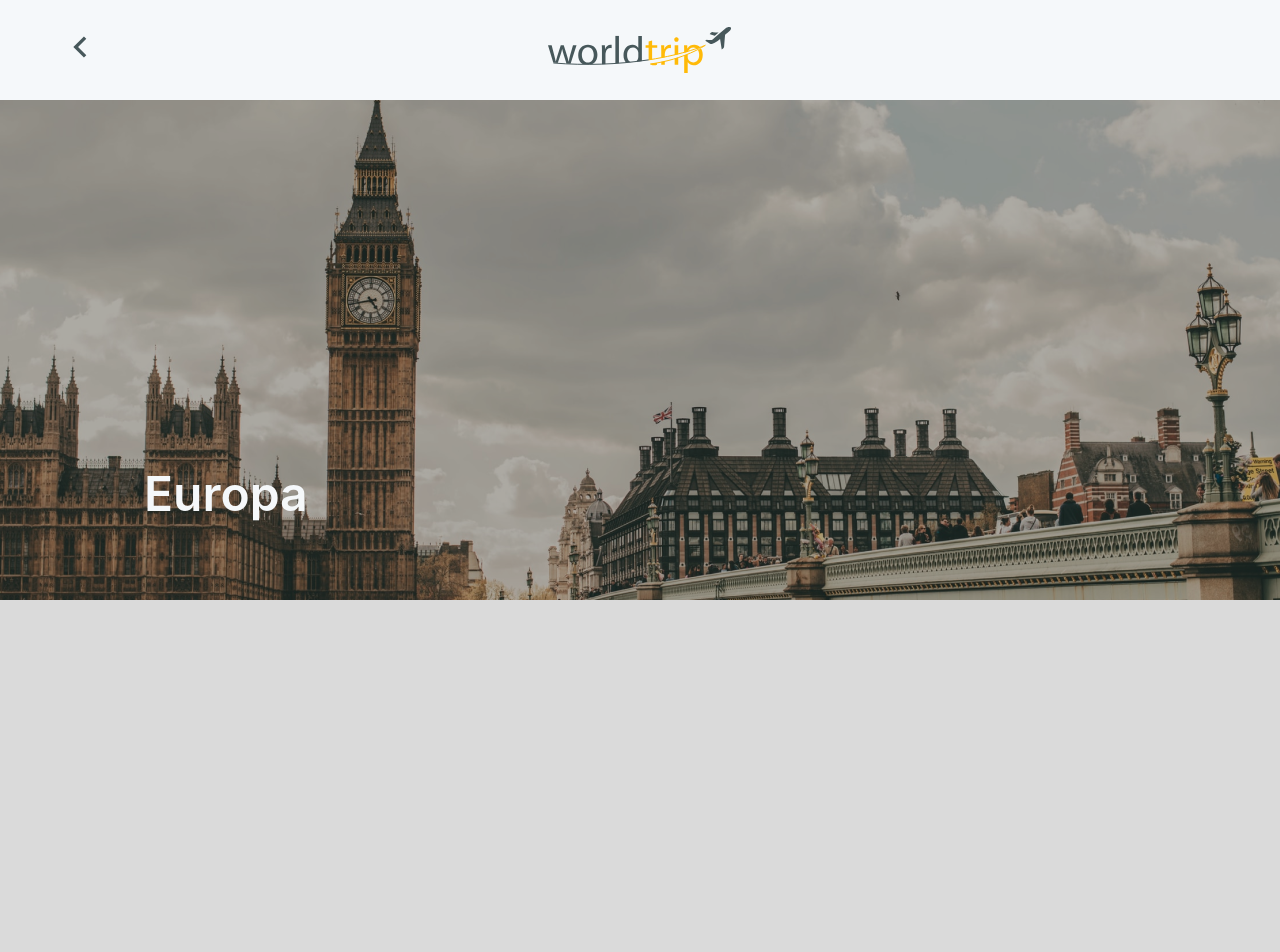
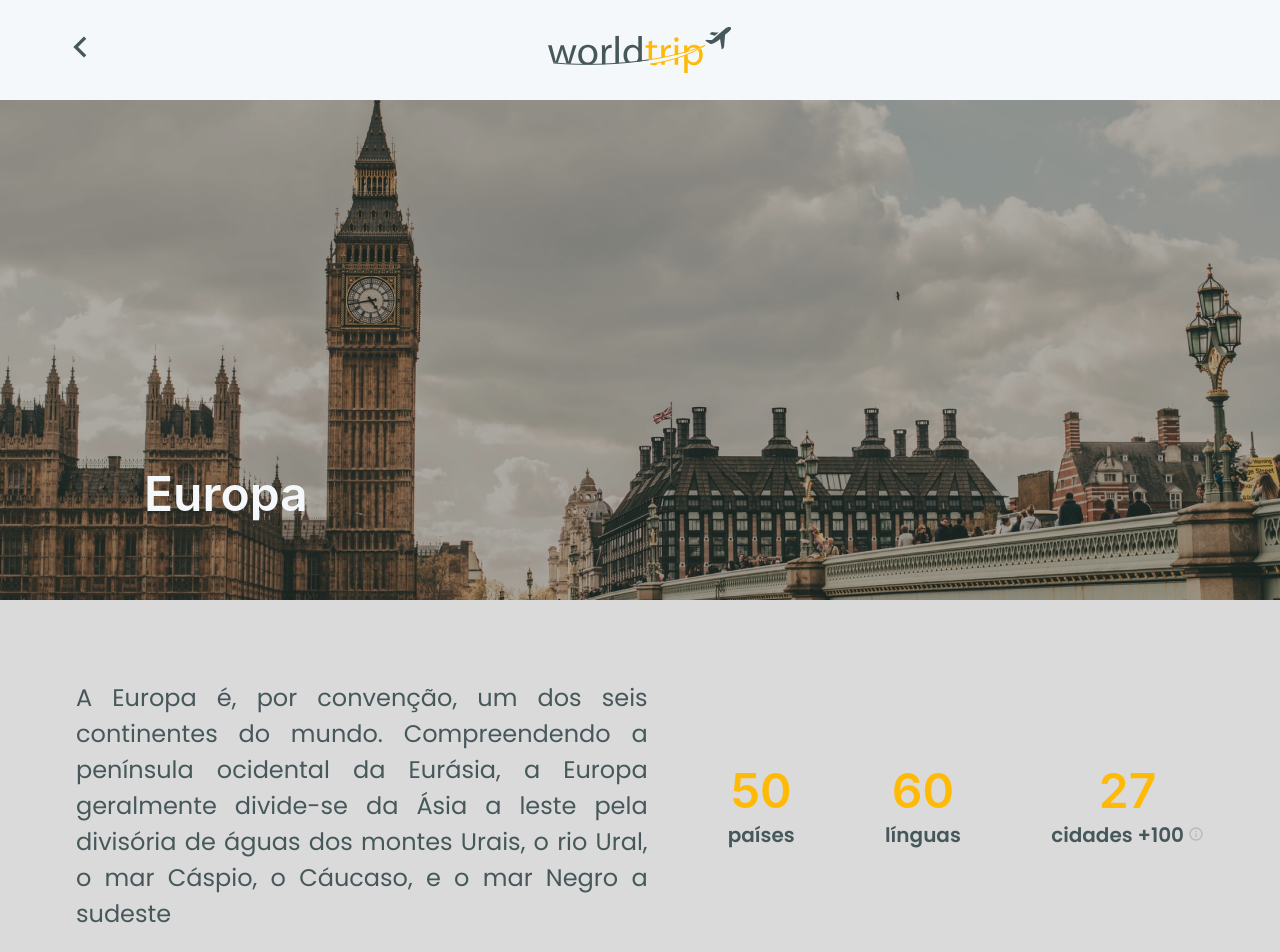
Before and after one commit to robsonnatanael/worldtrip, a Next.js app: page /continent in a window 1280 px wide. Shown: the top 952 px of the page. Before the commit the page ends 800 px from the top, so only its background shows below. Built offline with nearby package versions, Linux system fonts and the light colour scheme.

Commit message:
feat: create content component

```diff
--- /dev/null
+++ b/src/components/Content/index.tsx
@@ -0,0 +1,27 @@
+import { FC } from 'react';
+
+import { Grid, Text } from '@chakra-ui/react';
+
+import { Infos } from './infos';
+
+export const Content: FC = () => {
+  return (
+    <Grid
+      templateColumns={['1fr', '1fr', '1fr 1fr', '1.2fr 1fr']}
+      gap={[5, 10, 16, 20]}
+      my={['8', '20']}
+    >
+      <Text
+        fontSize={['lg', 'xl', 'xl', '2xl']}
+        color="text.dark"
+        textAlign="justify"
+      >
+        A Europa é, por convenção, um dos seis continentes do mundo.
+        Compreendendo a península ocidental da Eurásia, a Europa geralmente
+        divide-se da Ásia a leste pela divisória de águas dos montes Urais, o
+        rio Ural, o mar Cáspio, o Cáucaso, e o mar Negro a sudeste
+      </Text>
+      <Infos />
+    </Grid>
+  );
+};
--- /dev/null
+++ b/src/components/Content/infos.tsx
@@ -0,0 +1,79 @@
+import { FC } from 'react';
+import { RiInformationLine } from 'react-icons/ri';
+
+import {
+  Flex,
+  Heading,
+  Icon,
+  Popover,
+  PopoverArrow,
+  PopoverBody,
+  PopoverCloseButton,
+  PopoverContent,
+  PopoverTrigger,
+  Text,
+} from '@chakra-ui/react';
+
+export const Infos: FC = () => {
+  return (
+    <Flex align="center" justify="space-between">
+      <Flex
+        direction="column"
+        justify="center"
+        align={['flex-start', 'flex-start', 'center']}
+      >
+        <Heading fontSize={['2xl', '5xl']} color="yellow.500" fontWeight={600}>
+          50
+        </Heading>
+        <Text fontSize={['md', 'xl']} color="text.dark" fontWeight={600}>
+          países
+        </Text>
+      </Flex>
+
+      <Flex
+        direction="column"
+        justify="center"
+        align={['flex-start', 'flex-start', 'center']}
+      >
+        <Heading fontSize={['2xl', '5xl']} color="yellow.500" fontWeight={600}>
+          60
+        </Heading>
+        <Text fontSize={['md', 'xl']} color="text.dark" fontWeight={600}>
+          línguas
+        </Text>
+      </Flex>
+
+      <Flex
+        direction="column"
+        justify="center"
+        align={['flex-start', 'flex-start', 'center']}
+      >
+        <Heading fontSize={['2xl', '5xl']} color="yellow.500" fontWeight={600}>
+          27
+        </Heading>
+        <Text fontSize={['md', 'xl']} color="text.dark" fontWeight={600}>
+          cidades +100
+          <Popover>
+            <PopoverTrigger>
+              <span>
+                <Icon
+                  cursor="pointer"
+                  as={RiInformationLine}
+                  ml="1"
+                  color="info.100"
+                  w={['10px', '16px']}
+                  h={['10px', '16px']}
+                />
+              </span>
+            </PopoverTrigger>
+            <PopoverContent>
+              <PopoverArrow />
+              <PopoverCloseButton />
+              <PopoverBody>The 100 Most Popular City Destinations</PopoverBody>
+            </PopoverContent>
+          </Popover>
+        </Text>
+      </Flex>
+    </Flex>
+  );
+};
--- a/src/pages/continent/index.tsx
+++ b/src/pages/continent/index.tsx
@@ -1,14 +1,22 @@
 import { NextPage } from 'next';
 
+import { Flex } from '@chakra-ui/react';
+
+import { Content } from '../../components/Content';
+import { Infos } from '../../components/Content/infos';
 import { ContinentBanner } from '../../components/ContinentBanner';
 import { Header } from '../../components/Header';
 
 const Continent: NextPage = () => {
   return (
-    <>
+    <Flex direction="column">
       <Header />
       <ContinentBanner />
-    </>
+
+      <Flex direction="column" maxW="1160px" mx="auto" mb="10" px="1rem">
+        <Content />
+      </Flex>
+    </Flex>
   );
 };
 
```
